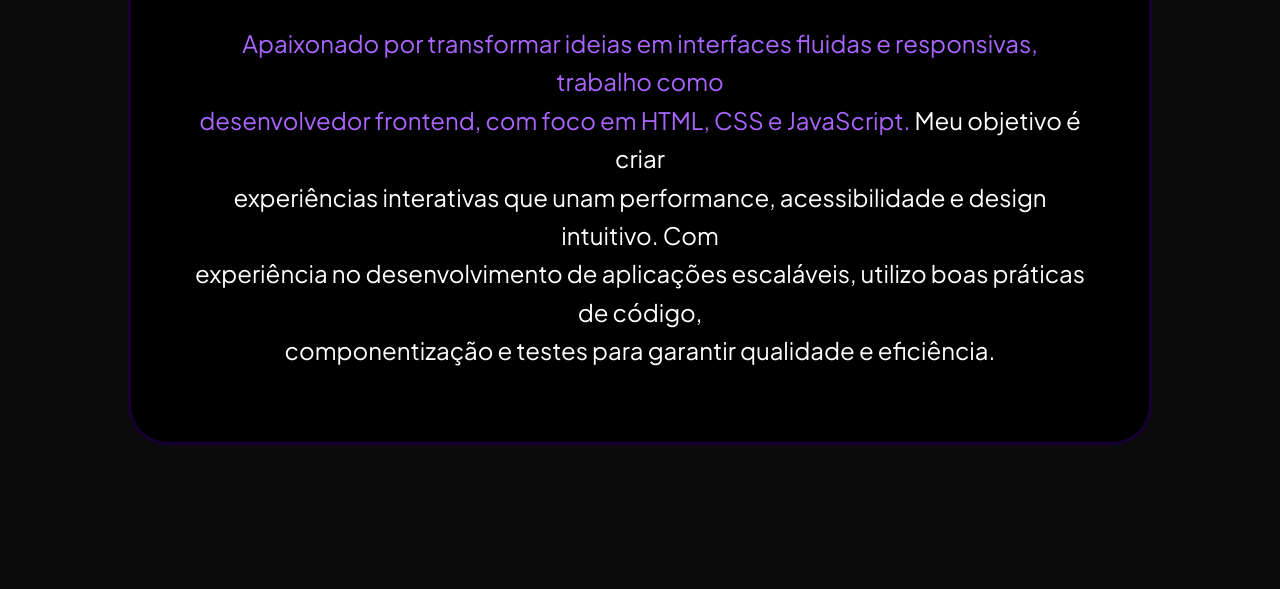
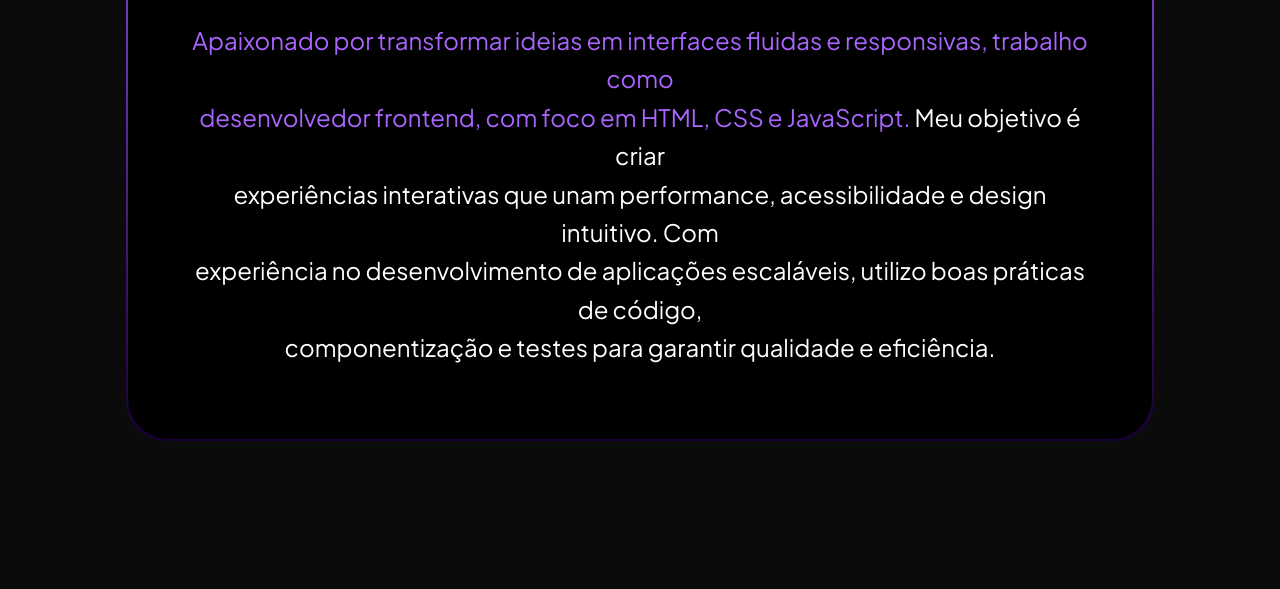
Before and after one commit to VinnySoares12/Portfolio, a plain HTML site: page index.html in a window 1280 px wide. Shown: the part 749-1338 px from the top of the page. Before the commit the page ends 1194 px from the top, so only its background shows below. Drawn offline with Linux system fonts and the light colour scheme.

Commit message:
feat: fixed about

```diff
--- a/style.scss
+++ b/style.scss
@@ -40,7 +40,7 @@
     right: 0;
     bottom: 0;
     height: 3px;
-    background: linear-gradient(90deg, #964cf0, #170033); /* Cor da barra */
+    background: linear-gradient(90deg, #964cf0, #170033);
     transform: scaleX(0);
     transition: transform 0.3s ease;
   }
@@ -115,23 +115,21 @@
 
 // about
 
-
-
 .about {
   display: flex;
   flex-direction: column;
   align-items: center;
   gap: 40px;
-
   padding: 5px;
-  border: 3px solid #170033;
   border-radius: 40px;
   width: 80%;
   max-width: 1200px;
   margin: 0 auto;
   padding: 72px 64px;
+  position: relative;
+  background: #000;
 
-  background: #000;
+  margin-bottom: 150px;
 
   h1 {
     text-transform: uppercase;
@@ -151,3 +149,16 @@
     color: #aa65ff;
   }
 }
+
+.about::before {
+  content: "";
+  background: linear-gradient(to bottom, #964cf0, #170033);
+  position: absolute;
+  top: 0;
+  left: 0;
+  right: 0;
+  bottom: 0;
+  z-index: -1;
+  margin: -2px;
+  border-radius: 40px;
+}
```
Also changed, not shown: style.css, 1 other file.
